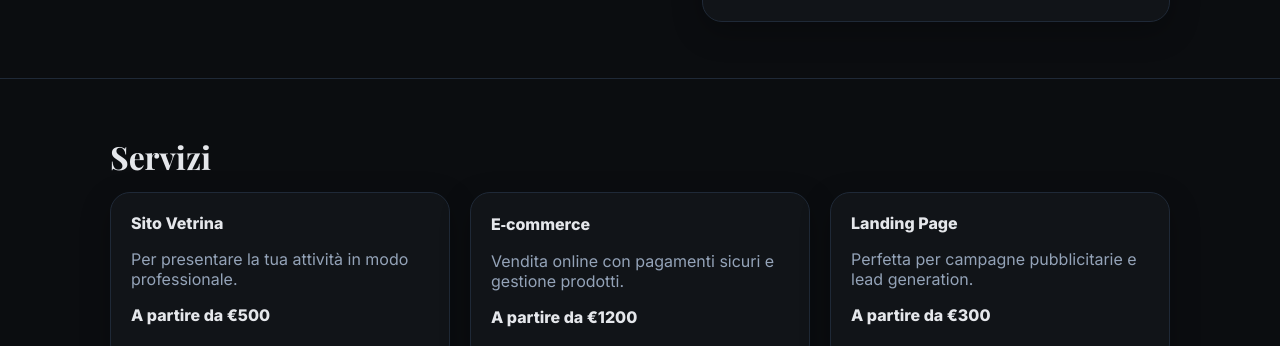
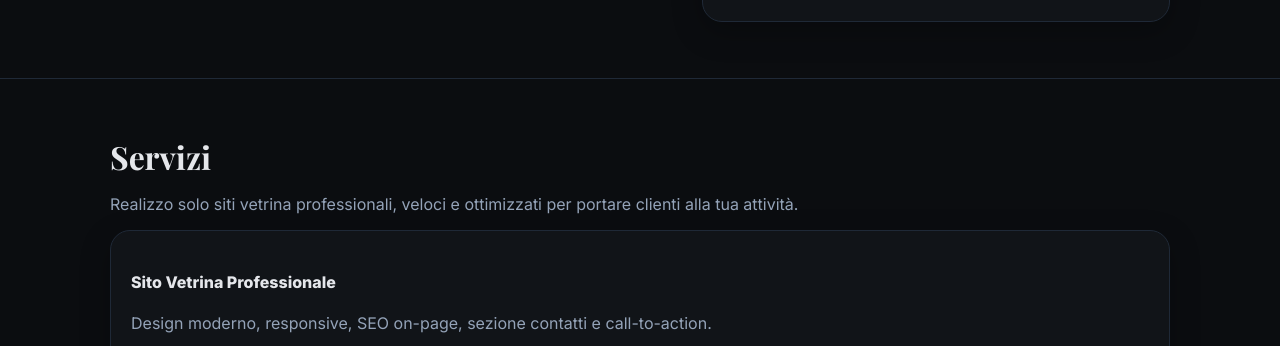
Before and after one commit to Rawest04/ethanix-webstudio, a plain HTML site: page index.html in a window 1280 px wide. Shown: the part 603-949 px from the top of the page. Drawn offline with nearby package versions, Linux system fonts and the light colour scheme.

Commit message:
Update index.html

```diff
--- a/index.html
+++ b/index.html
@@ -102,25 +102,9 @@
   <section id="services">
     <div class="container">
       <h3 class="section-title">Servizi</h3>
-      <div class="grid grid-3">
-        <div class="card">
-          <h4 style="margin:0 0 8px">Sito Vetrina</h4>
-          <p class="muted">Per presentare la tua attività in modo professionale.</p>
-          <p><strong>A partire da €500</strong></p>
-        </div>
-        <div class="card">
-          <h4 style="margin:0 0 8px">E‑commerce</h4>
-          <p class="muted">Vendita online con pagamenti sicuri e gestione prodotti.</p>
-          <p><strong>A partire da €1200</strong></p>
-        </div>
-        <div class="card">
-          <h4 style="margin:0 0 8px">Landing Page</h4>
-          <p class="muted">Perfetta per campagne pubblicitarie e lead generation.</p>
-          <p><strong>A partire da €300</strong></p>
-        </div>
-      </div>
-    </div>
-  </section>
+<p class="muted">Realizzo solo siti vetrina professionali, veloci e ottimizzati per portare clienti alla tua attività.</p>
+<div class="card"><h4>Sito Vetrina Professionale</h4><p class="muted">Design moderno, responsive, SEO on-page, sezione contatti e call-to-action.</p><p><strong>A partire da €500</strong></p></div>
+</section>
 
   <section id="projects">
     <div class="container">
```
